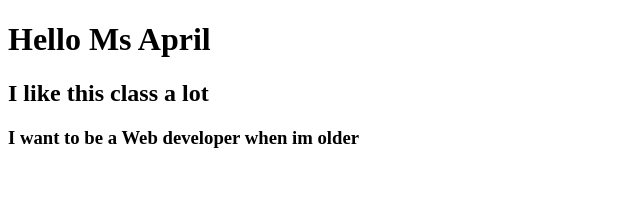
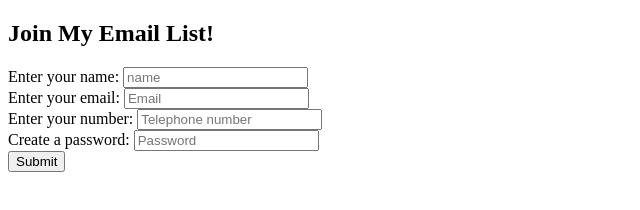
Before and after one commit to Marvoro53/FormsAndTables, a plain HTML site: page index.html in a window 1280 px wide. Shown: the whole page, without its empty margins (0-640 px from the left). Drawn offline with Linux system fonts and the light colour scheme.

Commit message:
adedd inputs and labels

```diff
--- a/index.html
+++ b/index.html
@@ -6,10 +6,23 @@
     <title>Document</title>
 </head>
 <body>
-    <h1>Hello Ms April</h1>
-
-    <h2>I like this class a lot</h2>
-
-    <h3>I want to be a Web developer when im older</h3>
+    <main>
+        <form id="formation" action="https://marvoro53.github.io/FormsAndTables/." method="get">
+            <h2>Join My Email List!</h2>
+            <label for="name">Enter your name:</label>
+            <input type="text" id="name" placeholder="name">
+            <br>
+            <label for="email">Enter your email:</label>
+            <input type="email" id="email" placeholder="Email">
+            <br>
+            <label for="tel">Enter your number:</label>
+            <input type="tel" id="tel" placeholder="Telephone number">
+            <br>
+            <label for="password">Create a password:</label>
+            <input type="password" id="password" placeholder="Password">
+            <br>
+            <input type="submit" value="Submit">
+        </form>
+    </main>
 </body>
 </html>
```
